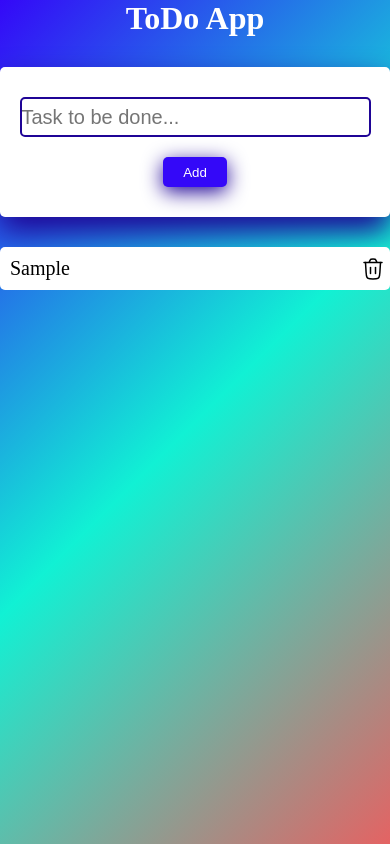
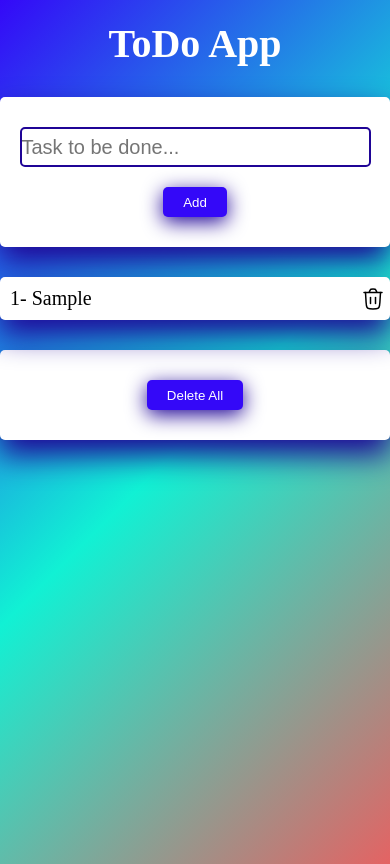
Before and after one commit to fatima142munir/todo-javascript, a plain HTML site: page index.html in a window 390 px wide. Both pictures are taken after typing "Sample" into the empty fields and a click on the button "Add". Drawn offline with Linux system fonts and the light colour scheme.

Commit message:
add more functionality

```diff
--- a/index.html
+++ b/index.html
@@ -1,28 +1,34 @@
 <!DOCTYPE html>
 <html lang="en">
+
 <head>
     <meta charset="UTF-8">
     <meta name="viewport" content="width=device-width, initial-scale=1.0">
     <title>To Do List</title>
     <link rel="stylesheet" href="styles.css">
 </head>
+
 <body>
 
-    <div class="container">
+    <section class="containerTodo">
         <h1>ToDo App</h1>
-        <div id="new-task">
+        <div class="new-task">
             <div>
                 <input id="inputTask" type="text" placeholder="Task to be done...">
                 <button id="addTask" onclick="add()">Add</button>
 
-        </div>
+            </div>
         </div>
         <div>
             <ul id="tasks"></ul>
         </div>
+        <div class="new-task">
+            <button id="delAllBtn">Delete All</button>
+        </div>
 
-    </div>
+    </section>
 
     <script src="script.js"></script>
 </body>
+
 </html>
--- a/script.js
+++ b/script.js
@@ -1,26 +1,89 @@
+
+let todo = JSON.parse(localStorage.getItem("todo")) || [];
+
+// store DOM elements in variables
 const input = document.getElementById('inputTask');
 const btn = document.getElementById('addTask');
 const tasks = document.getElementById('tasks');
+const delAllBtn = document.getElementById('delAllBtn');
 
-function add(){
-    if(input.value.trim().length === 0){
-        alert("Please enter a task");
-    }else{
+// Render tasks from localStorage
+function renderTasks() {
+    tasks.innerHTML = ""; // Clear the task list to avoid duplicates
+    todo.forEach((item, index) => {
         let newElement = document.createElement("li");
         newElement.innerHTML = `
-                ${input.value} <svg xmlns="http://www.w3.org/2000/svg" viewBox="0 0 24 24" width="24" height="24" color="#000000" fill="none">
+            ${index + 1}-
+            ${item.text}
+            <svg xmlns="http://www.w3.org/2000/svg" viewBox="0 0 24 24" width="24" height="24" color="#000000" fill="none">
                 <path d="M19.5 5.5L18.8803 15.5251C18.7219 18.0864 18.6428 19.3671 18.0008 20.2879C17.6833 20.7431 17.2747 21.1273 16.8007 21.416C15.8421 22 14.559 22 11.9927 22C9.42312 22 8.1383 22 7.17905 21.4149C6.7048 21.1257 6.296 20.7408 5.97868 20.2848C5.33688 19.3626 5.25945 18.0801 5.10461 15.5152L4.5 5.5" stroke="currentColor" stroke-width="1.5" stroke-linecap="round" />
                 <path d="M3 5.5H21M16.0557 5.5L15.3731 4.09173C14.9196 3.15626 14.6928 2.68852 14.3017 2.39681C14.215 2.3321 14.1231 2.27454 14.027 2.2247C13.5939 2 13.0741 2 12.0345 2C10.9688 2 10.436 2 9.99568 2.23412C9.8981 2.28601 9.80498 2.3459 9.71729 2.41317C9.32164 2.7167 9.10063 3.20155 8.65861 4.17126L8.05292 5.5" stroke="currentColor" stroke-width="1.5" stroke-linecap="round" />
                 <path d="M9.5 16.5L9.5 10.5" stroke="currentColor" stroke-width="1.5" stroke-linecap="round" />
                 <path d="M14.5 16.5L14.5 10.5" stroke="currentColor" stroke-width="1.5" stroke-linecap="round" />
             </svg>`;
 
+
+        // Add the task to the DOM
         tasks.appendChild(newElement);
-        input.value = "";
-        newElement.querySelector("svg").addEventListener("click", delElement);
-        function delElement(){
-            newElement.remove()
+
+        // Delete task from added list
+        newElement.querySelector("svg").addEventListener("click", () => {
+            // Remove the task from todo array
+            todo.splice(index, 1);
+            saveToLocalStorage();
+            // Re render updated list
+            renderTasks();
+        });
+
+        // line-through for completed tasks
+        newElement.addEventListener("click", () => {
+            if (newElement.style.textDecoration === "line-through") {
+                newElement.style.textDecoration = "none";
+            } else {
+                newElement.style.textDecoration = "line-through";
+            }
+        });
+    });
 }
 
+// Add a new task
+function add() {
+    if (input.value.trim().length === 0) {
+        alert("..........Please enter a task..........");
+    } else {
+        todo.push({
+            text: input.value.trim(),
+            disabled: false,
+        });
+        saveToLocalStorage();
+        // Re-render the task list
+        renderTasks();
+        // Clear input
+        input.value = "";
     }
 }
+
+// Save the tasks to localStorage
+function saveToLocalStorage() {
+    localStorage.setItem("todo", JSON.stringify(todo));
+}
+
+// Clear all tasks
+delAllBtn.addEventListener("click", () => {
+    // Clear the array
+    todo = [];
+    saveToLocalStorage();
+    // Clear the task list from the DOM
+    renderTasks();
+});
+
+// Add task on Enter key press
+input.addEventListener("keypress", (e) => {
+    if (e.key === "Enter") {
+        add();
+    }
+});
+
+// Render tasks on page load
+renderTasks();
+console.log(todo);
--- a/styles.css
+++ b/styles.css
@@ -13,15 +13,20 @@ body{
     height: 100vh;
     width: 100vw;
 }
-.container{
+.containerTodo{
     text-align: center;
     color: white;
     height: auto;
     width: 300px;
     margin: auto;
 }
-#new-task{
+.containerTodo h1{
+    margin-top: 20px;
+    font-size: 40px;
+}
+.new-task{
     /* border: 2px solid white; */
+    color: black;
     padding: 30px 10px;
     /* margin: 30px auto; */
     background-color: white;
@@ -36,7 +41,7 @@ body{
     border: 2px solid #1f0496;
     border-radius: 5px;
 }
-#new-task button{
+.new-task button{
     cursor: pointer;
     height: 30px;
     padding: 0px 10px;
@@ -53,6 +58,8 @@ body{
 } */
 
 #tasks li{
+    text-decoration: none;
+    box-shadow: 0 15px 30px #1f0496;
     list-style-position: inside;
     justify-content: center;
     list-style: none;
@@ -77,7 +84,7 @@ body{
     left: 5px;
 }
 @media screen and (max-width: 600px) {
-    #new-task{
+    .new-task{
         padding: 30px 0px;
     }
     #inputTask{
@@ -88,10 +95,10 @@ body{
         width: 90%;
         margin-bottom: 20px;
     }
-    #new-task button{
+    .new-task button{
         padding: 0px 20px;
     }
-    .container{
+    .containerTodo{
         width: 100%;
     }
   }
```
Lines whose indentation alone changed are shown as unchanged.
